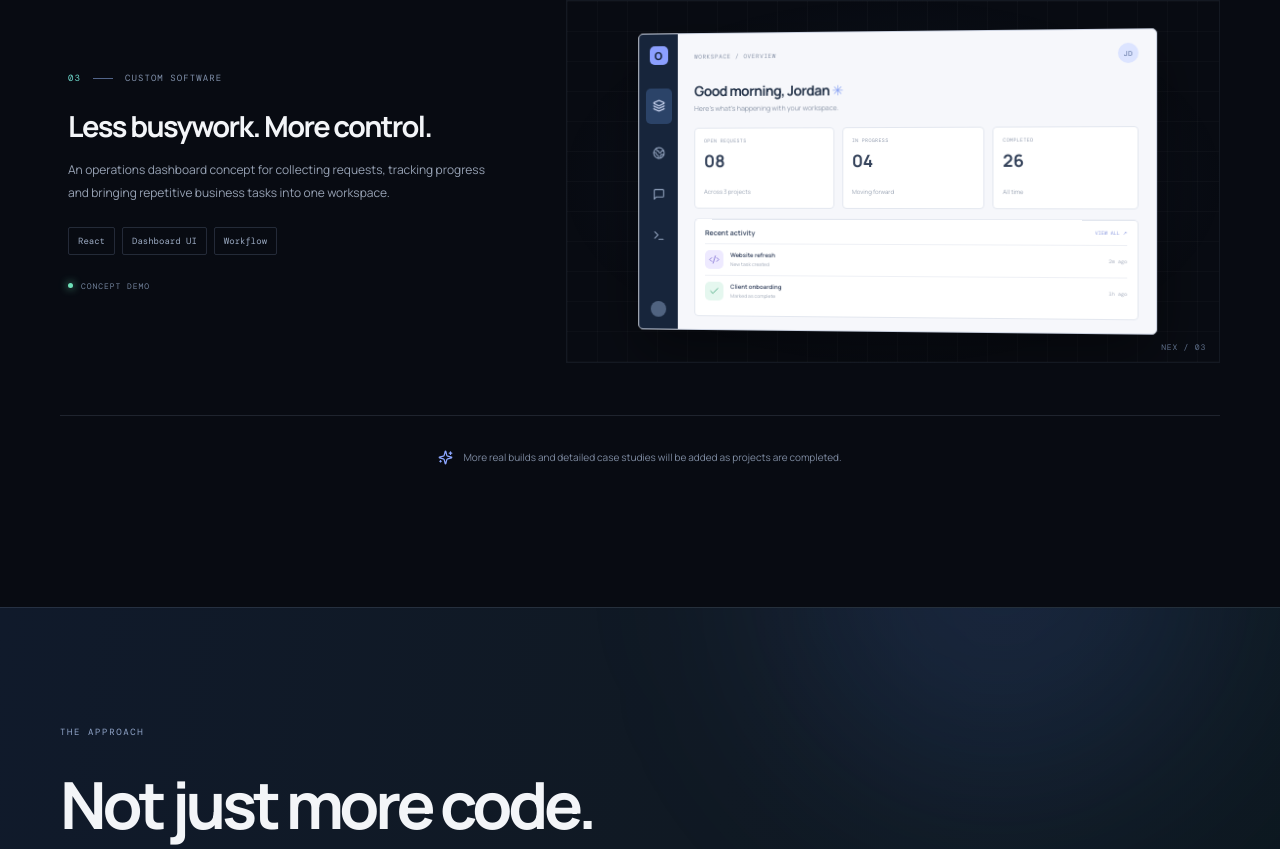
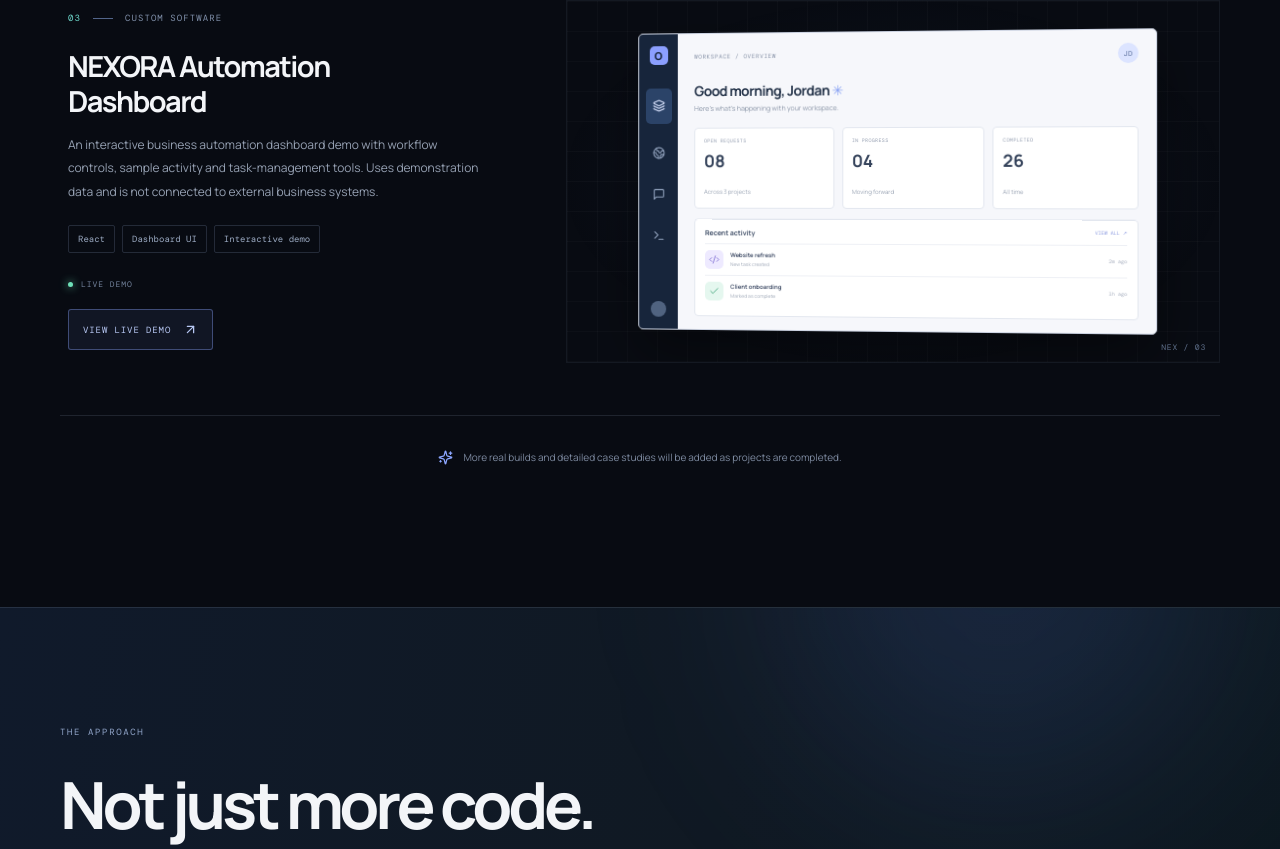
Before and after one commit to misaglight04-ux/nexora-portfolio, a React (Vite) app: page / in a window 1280 px wide. Shown: the part 3119-3968 px from the top of the page. Built offline with nearby package versions, Linux system fonts and the light colour scheme.

Commit message:
Connect NEXORA Automation live demo

```diff
--- a/src/App.jsx
+++ b/src/App.jsx
@@ -26,9 +26,9 @@ const projects = [
     videoUrl: '/videos/nexora-signal-demo.mp4'
   },
   {
-    number: '03', category: 'CUSTOM SOFTWARE', title: 'Less busywork. More control.',
-    description: 'An operations dashboard concept for collecting requests, tracking progress and bringing repetitive business tasks into one workspace.',
-    tags: ['React', 'Dashboard UI', 'Workflow'], type: 'dashboard', status: 'CONCEPT DEMO'
+    number: '03', category: 'CUSTOM SOFTWARE', title: 'NEXORA Automation Dashboard',
+    description: 'An interactive business automation dashboard demo with workflow controls, sample activity and task-management tools. Uses demonstration data and is not connected to external business systems.',
+    tags: ['React', 'Dashboard UI', 'Interactive demo'], type: 'dashboard', status: 'LIVE DEMO', demoUrl: 'https://nexora-automation-dashboard.netlify.app/'
   }
 ];
 
```
